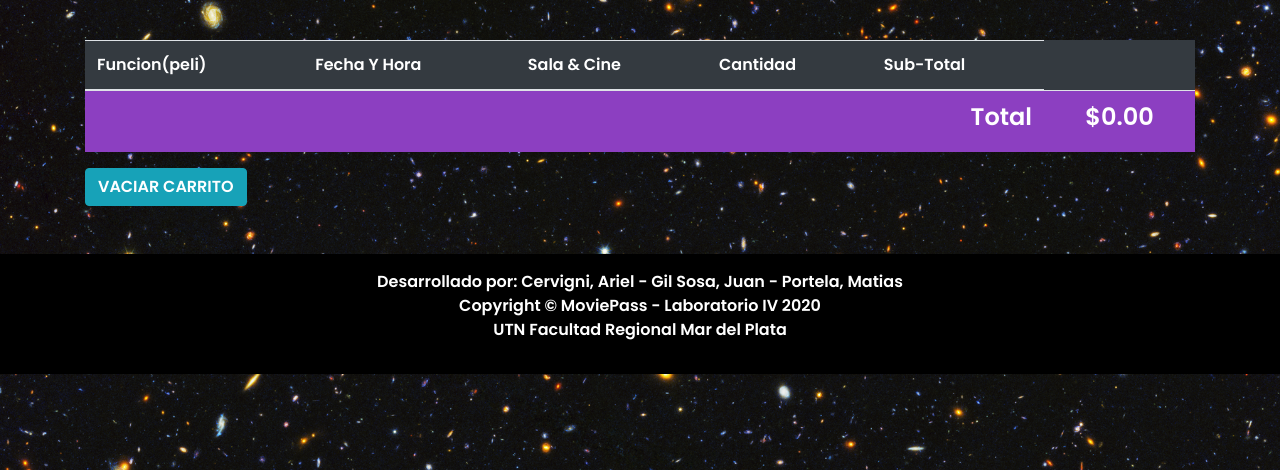
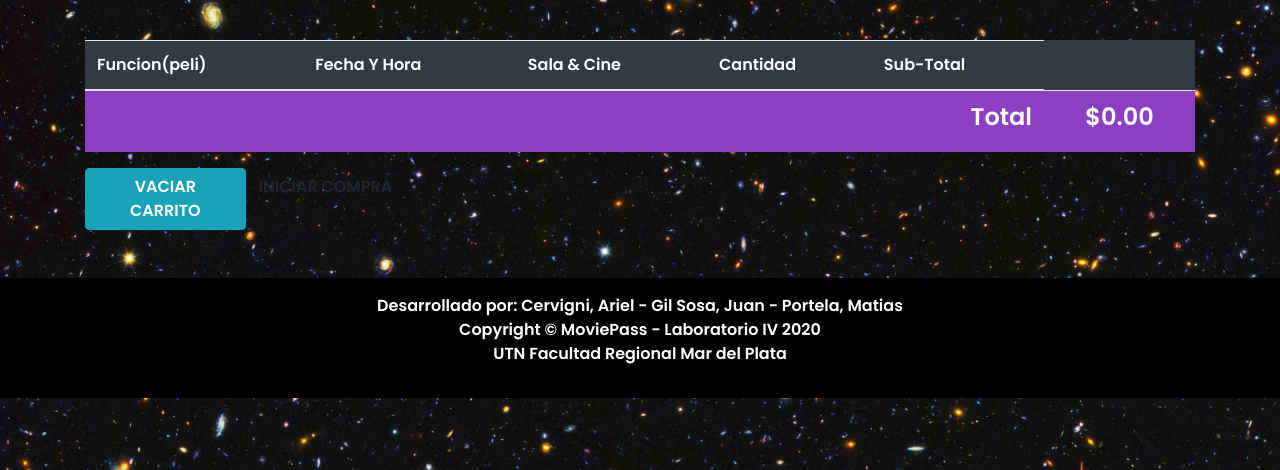
Before and after one commit to JuanGilSosa/MoviePass, a PHP site: the page made by MoviePass/Views/listCart.php in a window 1280 px wide. Shown: the part 56-526 px from the top of the page. Run offline with PHP 8.4, Linux system fonts and the light colour scheme; the template is opened without the code that fills it, so the values that code supplies are empty; some libraries are stand-ins or nearby versions.

Commit message:
agregado de boton para procesar compra + cabecera del metodo en cartController

```diff
--- a/MoviePass/Controllers/CartController.php
+++ b/MoviePass/Controllers/CartController.php
@@ -105,6 +105,10 @@
             }
         }
 
+        public function ProcessOrder(){
+
+        }
+
     }
 
 ?>
--- a/MoviePass/Views/listCart.php
+++ b/MoviePass/Views/listCart.php
@@ -404,10 +404,14 @@
                     </tr>
                     </tbody>
                </table>
-
-               <form action="<?php echo FRONT_ROOT.'Cart/EmtpyCart'; ?>" method="POST">
-                    <button type="submit" value="" class="btn btn-secondary btn-info w-20" name="empty">VACIAR CARRITO</button>
-                </form>
+               <div class="btn-group">
+                <form action="<?php echo FRONT_ROOT.'Cart/EmtpyCart'; ?>" method="POST">
+                        <button type="submit" value="" class="btn btn-secondary btn-info w-20" name="empty">VACIAR CARRITO</button>
+                    </form>
+                    <form action="<?php echo FRONT_ROOT.'Cart/ProcessOrder'; ?>" method="POST">
+                        <button type="submit" value="" class="btn btn-light-green" name="empty">INICIAR COMPRA</button>
+                    </form>
+                </div>
           </div>
      </section>
 
```
